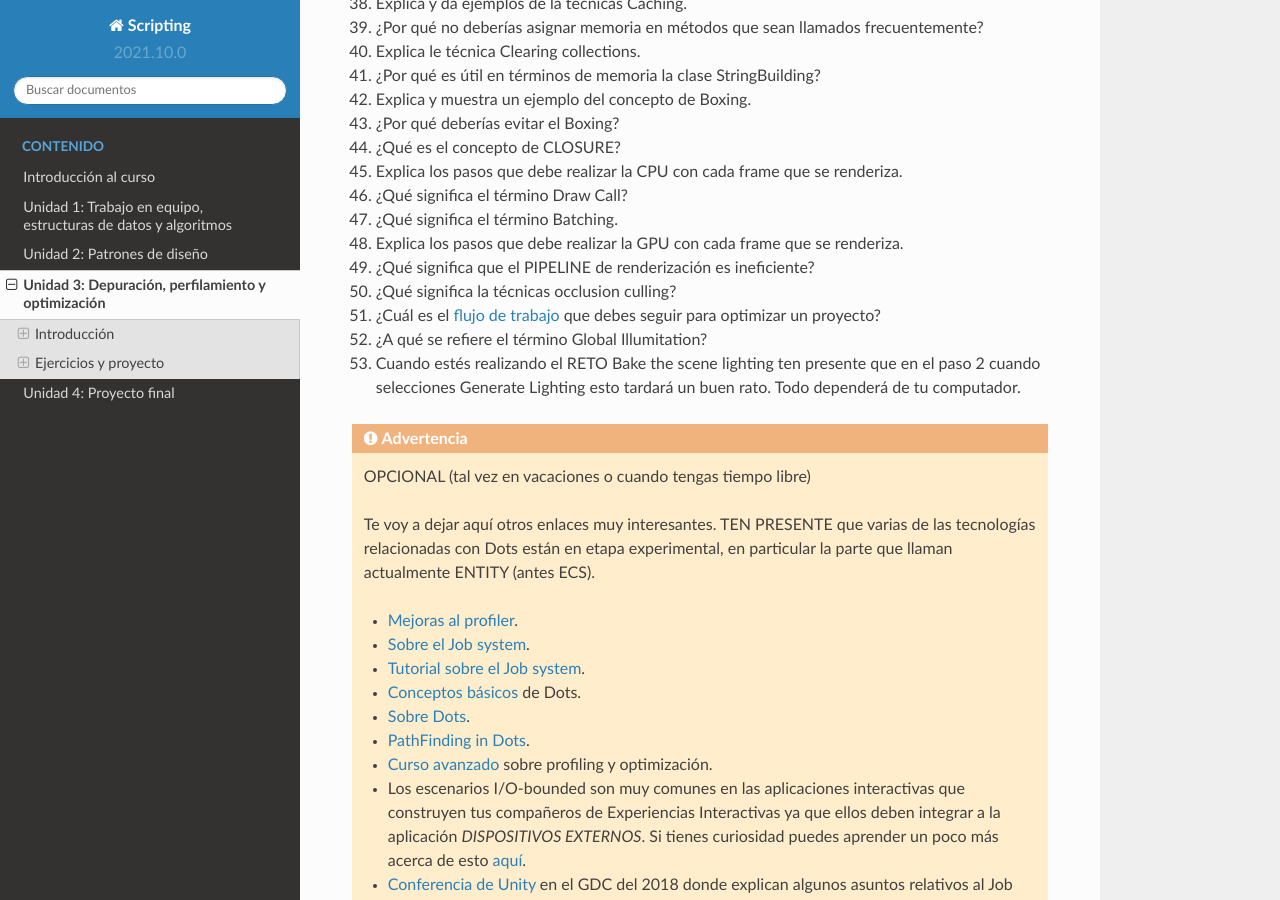
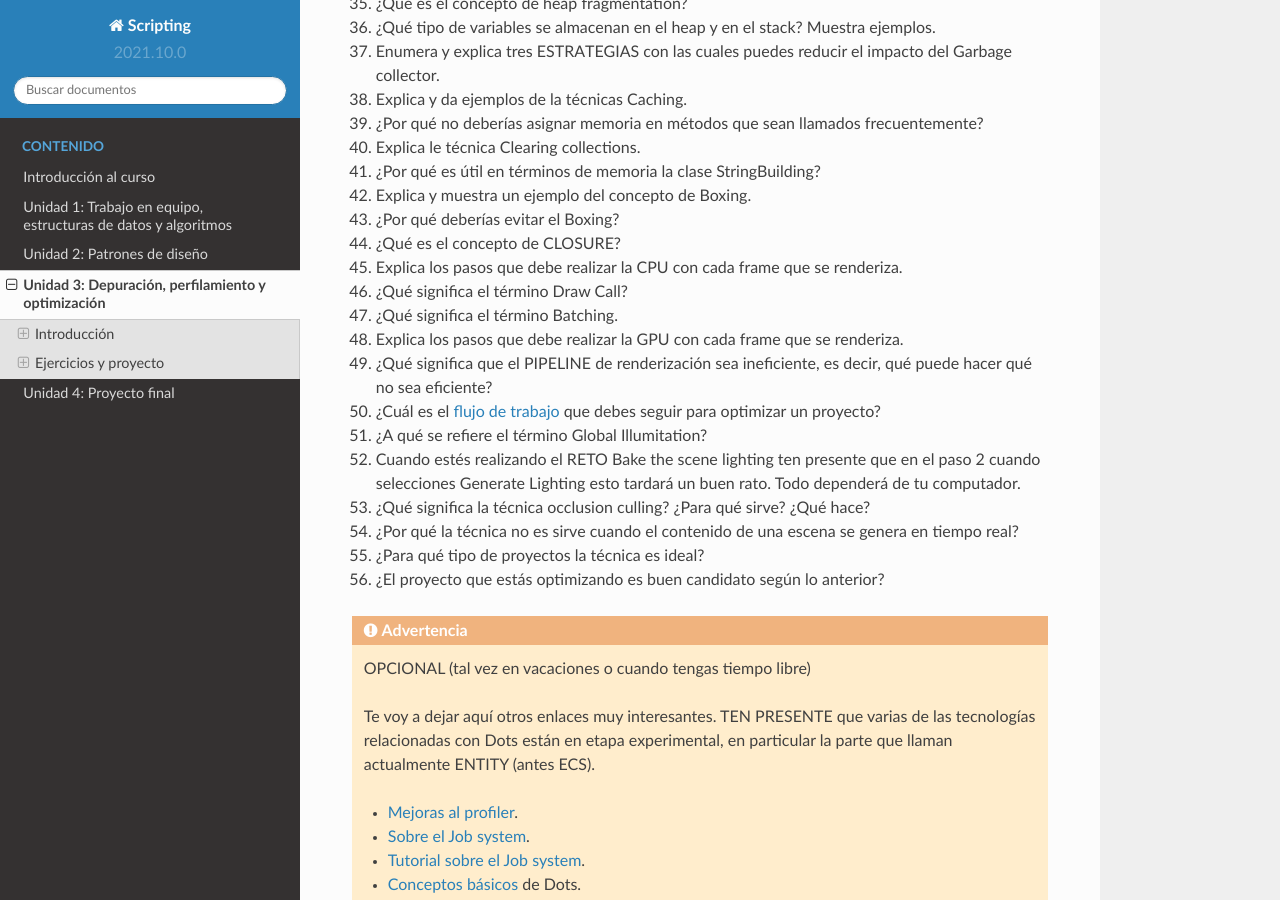
Before and after one commit to juanferfranco/scripting, a Sphinx documentation site: the page built from docs/_unidad3/unidad3.rst, in a window 1280 px wide and 900 px high, scrolled down 8487 px. Built offline with Sphinx 7.4.7 and the Read the Docs theme 2.0.0, drawn with Linux system fonts in a browser that asks for light colours; some of the changed text lies outside the part shown.

Commit message:
Unit 3 is done in beta version

```diff
--- a/docs/_unidad3/unidad3.rst
+++ b/docs/_unidad3/unidad3.rst
@@ -319,6 +319,9 @@
     Este segundo caso le añadiría 5 horas de video y 4 de análisis
     para completar 18 horas de trabajo en este Unidad.
 
+Ejercicio 10: perfilamiento y optimización / caso de estudio (18)
+^^^^^^^^^^^^^^^^^^^^^^^^^^^^^^^^^^^^^^^^^^^^^^^^^^^^^^^^^^^^^^^^^^
+
 .. warning:: EJERCICIO LARGO!
 
    Este último ejercicio de la unidad es largo. Te tomará aproximadamente
@@ -332,8 +335,9 @@
    Lo primero que debes hacer es descargar los archivos del proyecto. Es sobre
    este proyecto que realizarás todos los RETOS.
 
-Ejercicio 10: perfilamiento y optimización / caso de estudio (18)
-^^^^^^^^^^^^^^^^^^^^^^^^^^^^^^^^^^^^^^^^^^^^^^^^^^^^^^^^^^^^^^^^^^
+   Al final de todo el proyecto verás una grabación donde se hace la optimización
+   de este proyecto en VIVO. Si gustas podrías comenzar por aquí y luego
+   volver a revisar al final los videos para repasar.
 
 En este caso de estudio vas a realizar uno de los proyectos de Unity learn
 relacionado con el asunto de esta unidad. La idea es que practiques de nuevo
@@ -416,14 +420,19 @@
 #. ¿Qué significa el término Draw Call?
 #. ¿Qué significa el término Batching.
 #. Explica los pasos que debe realizar la GPU con cada frame que se renderiza.
-#. ¿Qué significa que el PIPELINE de renderización es ineficiente?
-#. ¿Qué significa la técnicas occlusion culling?
+#. ¿Qué significa que el PIPELINE de renderización sea ineficiente, es decir, qué
+   puede hacer qué no sea eficiente?
 #. ¿Cuál es el `flujo de trabajo <https://learn.unity.com/tutorial/challenge-optimize-the-project-scripts?uv=2019.3&projectId=5e71011aedbc2a07f42bd138#5e734280edbc2a001f390afd>`__
    que debes seguir para optimizar un proyecto?
 #. ¿A qué se refiere el término Global Illumitation?
 #. Cuando estés realizando el RETO Bake the scene lighting ten presente que en el paso
    2 cuando selecciones Generate Lighting esto tardará un buen rato. Todo dependerá de
    tu computador.
+#. ¿Qué significa la técnica occlusion culling? ¿Para qué sirve? ¿Qué hace?
+#. ¿Por qué la técnica no es sirve cuando el contenido de una escena se genera en
+   tiempo real?
+#. ¿Para qué tipo de proyectos la técnica es ideal?
+#. ¿El proyecto que estás optimizando es buen candidato según lo anterior?
 
 .. warning:: OPCIONAL (tal vez en vacaciones o cuando tengas tiempo libre)
 
```
